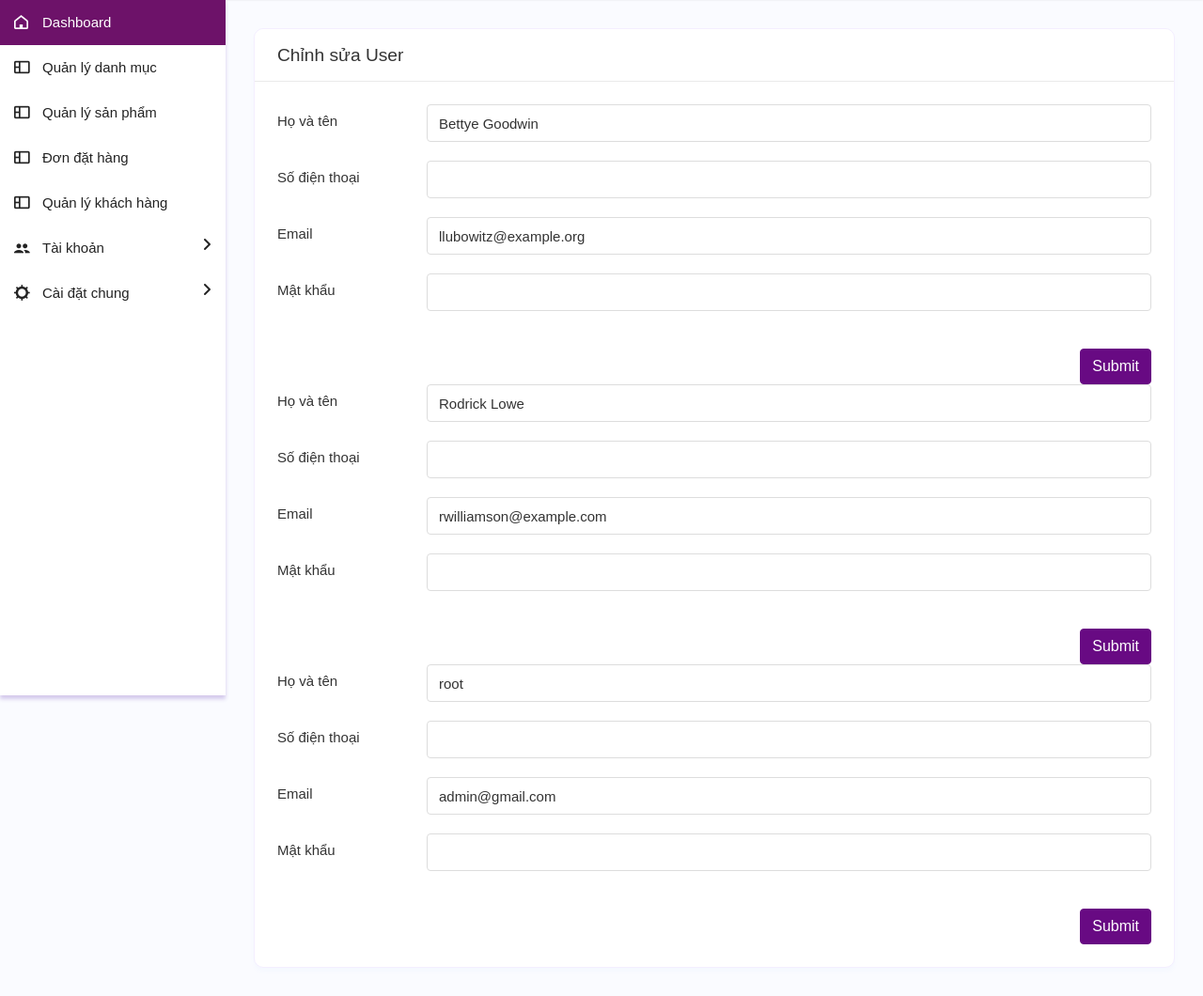
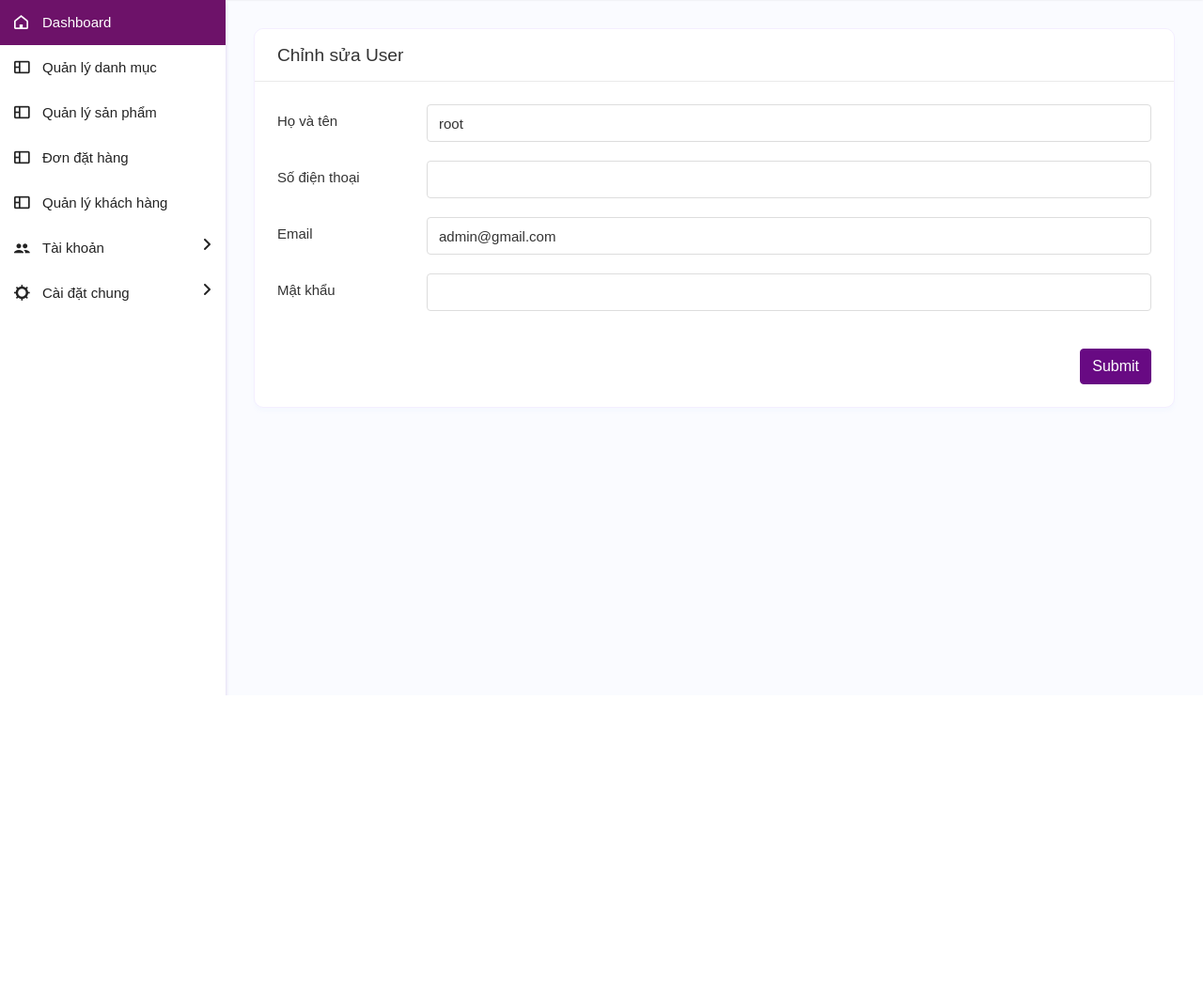
Before and after one commit to MazirGaming/project_intern, a Laravel app: page /admin/user/1/edit in a window 1280 px wide. Shown: the part 60-1120 px from the top of the page at 94% size. After the commit the page ends 800 px from the top, so only its background shows below. Run offline with Laravel 9, Linux system fonts and the light colour scheme; a user stored in the database is signed in; data comes from the database, SQL or seed files in the repository; style sheets or scripts are compiled from the project's sources; some libraries are stand-ins or nearby versions.

Commit message:
update User

```diff
--- a/app/Http/Controllers/Admin/UserController.php
+++ b/app/Http/Controllers/Admin/UserController.php
@@ -5,6 +5,7 @@ namespace App\Http\Controllers\Admin;
 use App\Http\Controllers\Controller;
 use App\Repositories\UserRepository;
 use App\Http\Requests\StoreUserRequest;
+use App\Http\Requests\UpdateUserRequest;
 use App\Models\User;
 
 class UserController extends Controller
@@ -28,7 +29,7 @@ class UserController extends Controller
         return view('admin.users.create');
     }
 
-    public function store(StoreUserRequest $request)
+    public function store(StoreUserRequest $request, $id)
     {
         $inputs = $request->all();
         $inputs['type'] = User::TYPES['admin'];
@@ -39,15 +40,15 @@ class UserController extends Controller
     public function edit($id)
     {
         return view('admin.users.edit', [
-            'user' => $this->userRepository->getUser([$id])
+            'user' => $this->userRepository->findById([$id])
         ]);
     }
 
-    public function update(StoreUserRequest $request, $id)
+    public function update(UpdateUserRequest $request, $id)
     {
         $inputs = $request->all();
         $inputs['type'] = User::TYPES['admin'];
-        $this->userRepository->save($inputs);
+        $this->userRepository->save($inputs, ['id' => $id]);
         return redirect()->route('user.index')->with('message', 'The success message!');
     }
 
--- a/app/Repositories/UserRepository.php
+++ b/app/Repositories/UserRepository.php
@@ -38,11 +38,9 @@ class UserRepository extends BaseRepository
         return $query->orderBy('id', 'desc')->paginate();
     }
 
-    public function getUser(array $input = [])
+    public function findById(array $input = [])
     {
-        $query = $this->model->query();
-        $query->where('id', 'like', '%' . $input['0'] . '%');
-
-        return $query->orderBy('id', 'desc')->paginate();
+        $query = $this->model->find($input['0']);
+        return $query;
     }
 }
--- a/resources/views/admin/users/_form.blade.php
+++ b/resources/views/admin/users/_form.blade.php
@@ -1,9 +1,9 @@
-<form action="{{route('user.store')}}" method="post">
+
                                     @csrf
                                     <div class="form-group row">
                                         <label class="col-form-label col-md-2">Họ và tên</label>
                                         <div class="col-md-10">
-                                            <input type="text" class="form-control @error('name') is-invalid @enderror" name="name" value="{{ old('name') }}">
+                                            <input type="text" class="form-control @error('name') is-invalid @enderror" name="name" value="{{$user->name ?? old('name') }}">
                                             @error('name')
                                                 <div class="invalid-feedback">{{$message}}</div>
                                             @enderror
@@ -12,7 +12,7 @@
                                     <div class="form-group row">
                                         <label class="col-form-label col-md-2">Số điện thoại</label>
                                         <div class="col-md-10">
-                                            <input type="text" class="form-control @error('phone') is-invalid @enderror" name="phone" value="{{ old('phone') }}">
+                                            <input type="text" class="form-control @error('phone') is-invalid @enderror" name="phone" value="{{ $user->phone ?? old('phone') }}">
                                             @error('phone')
                                                 <div class="invalid-feedback">{{$message}}</div>
                                             @enderror
@@ -21,7 +21,7 @@
                                     <div class="form-group row">
                                         <label class="col-form-label col-md-2">Email</label>
                                         <div class="col-md-10">
-                                            <input type="text" class="form-control @error('email') is-invalid @enderror" name="email" value="{{ old('email') }}">
+                                            <input type="text" class="form-control @error('email') is-invalid @enderror" name="email" value="{{$user->email ?? old('email') }}">
                                             @error('email')
                                                 <div class="invalid-feedback">{{$message}}</div>
                                             @enderror
@@ -44,4 +44,3 @@
                                     <div class="text-end">
                                         <button type="submit" class="btn btn-primary">Submit</button>
                                     </div>
-                                </form>
--- a/resources/views/admin/users/create.blade.php
+++ b/resources/views/admin/users/create.blade.php
@@ -10,7 +10,9 @@
                             </div>
 
                             <div class="card-body">
+                            <form action="{{route('user.store')}}" method="post">
                                 @include('admin.users._form')
+                            </form>
                             </div>
                         </div>
                     </div>
--- a/resources/views/admin/users/edit.blade.php
+++ b/resources/views/admin/users/edit.blade.php
@@ -9,61 +9,10 @@
                                 <h4 class="card-title">Chỉnh sửa User</h4>
                             </div>
                             <div class="card-body">
-                            @foreach($user as $user)
-
-                            <form action="{{route('user.update', ['user' => $user->id])}}" method='post'>
-                                    @method('put')
-                                    @csrf
-
-
-                                    <div class="form-group row">
-                                        <label class="col-form-label col-md-2">Họ và tên</label>
-                                        <div class="col-md-10">
-                                            <input type="text" class="form-control @error('name') is-invalid @enderror" name="name" value="{{$user->name}}">
-                                            @error('name')
-                                                <div class="invalid-feedback">{{$message}}</div>
-                                            @enderror
-                                        </div>
-                                    </div>
-                                    <div class="form-group row">
-                                        <label class="col-form-label col-md-2">Số điện thoại</label>
-                                        <div class="col-md-10">
-                                            <input type="text" class="form-control @error('phone') is-invalid @enderror" name="phone" value="{{$user->phone}}">
-                                            @error('phone')
-                                                <div class="invalid-feedback">{{$message}}</div>
-                                            @enderror
-                                        </div>
-                                    </div>
-                                    <div class="form-group row">
-                                        <label class="col-form-label col-md-2">Email</label>
-                                        <div class="col-md-10">
-                                            <input type="text" class="form-control @error('email') is-invalid @enderror" name="email" value="{{$user->email}}">
-                                            @error('email')
-                                                <div class="invalid-feedback">{{$message}}</div>
-                                            @enderror
-                                        </div>
-                                    </div>
-                                    <div class="form-group row">
-                                        <label class="col-form-label col-md-2">Mật khẩu</label>
-                                        <div class="col-md-10">
-                                            <input type="password" class="form-control @error('password') is-invalid @enderror" name="password">
-                                            @error('password')
-                                                <div class="invalid-feedback">{{$message}}</div>
-                                            @enderror
-                                        </div>
-                                    </div>
-                                    <div class="form-group row">
-                                        <div class="col-md-10">
-                                            <input type="hidden" class="form-control" name="type">
-                                        </div>
-                                    </div>
-                                    <div class="text-end">
-                                        <button type="submit" class="btn btn-primary">Submit</button>
-                                    </div>
-                                </form>
-                                @endforeach
-
-                            </div>
+                            <form action="{{route('user.update', ['user' => $user->id])}}" method="post">
+                                @method('put')
+                                @include('admin.users._form')
+                            </form>
                         </div>
                     </div>
                 </div>
```
Also changed, not shown: app/Http/Requests/UpdateUserRequest.php (added, +35 -0 lines).
